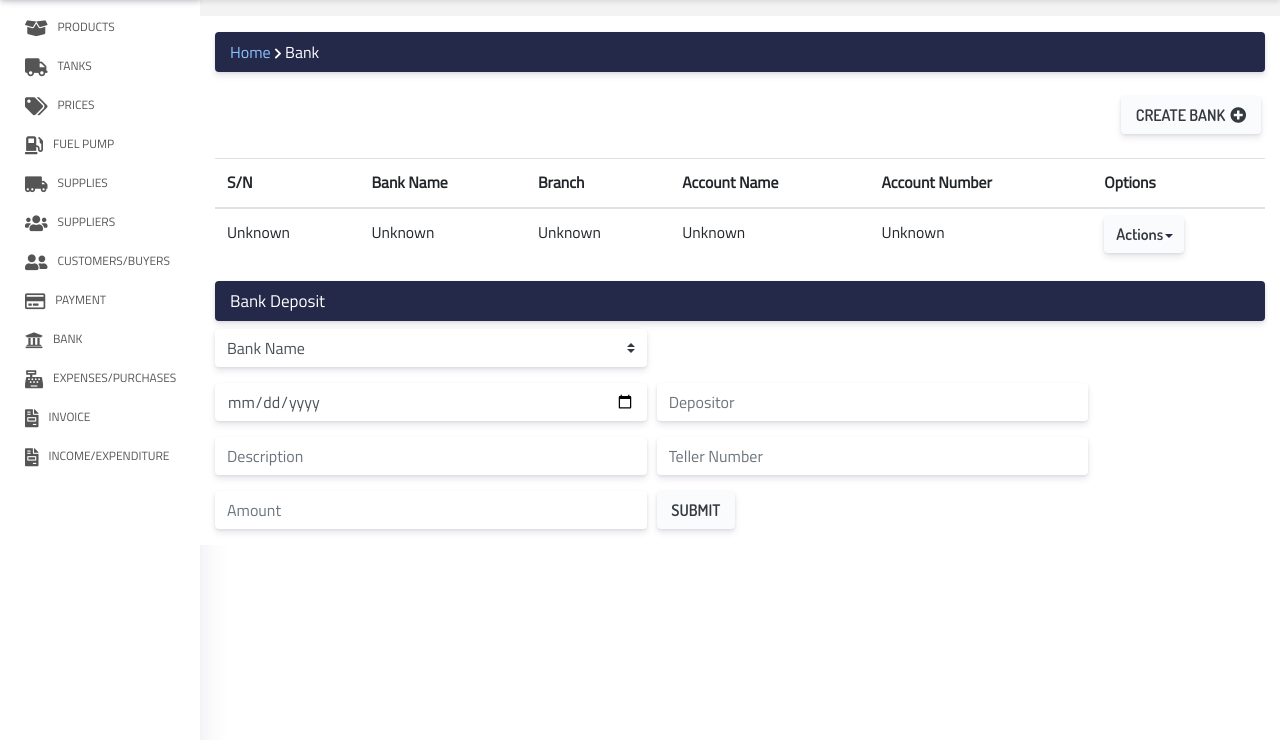
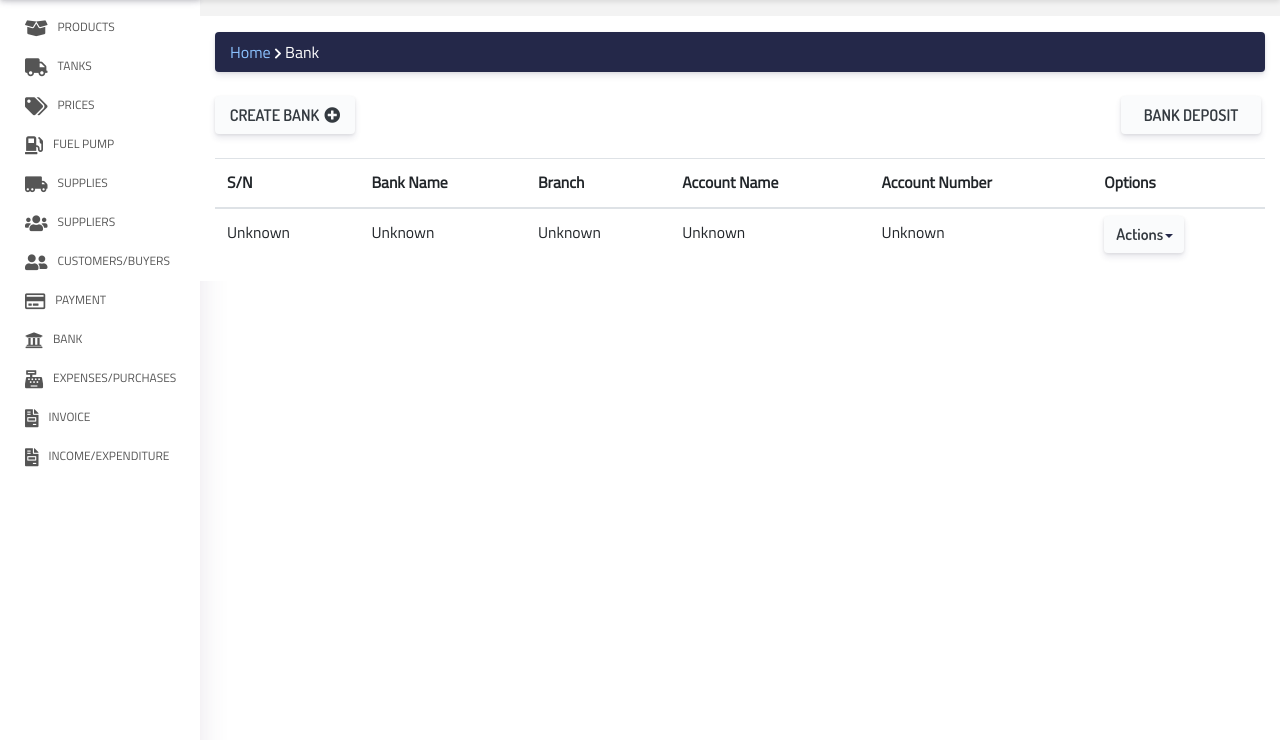
Before and after one commit to EmmanuelJoshua/Inventory-app-php, a PHP site: page /bank.php in a window 1280 px wide. Shown: the part 60-800 px from the top of the page. Run offline with PHP 8.4, Linux system fonts and the light colour scheme; some libraries are stand-ins or nearby versions.

Commit message:
Update bank.php

```diff
--- a/app/bank.php
+++ b/app/bank.php
@@ -28,7 +28,8 @@
 						<div class="row">
 							<div class="container-fluid">
 								<div class="mt-4 top-controls">
-									<button class="btn btn-primary mr-1 mb-4" data-toggle="modal" data-target="#createBank" style="float: right; width: 140px !important;">Create Bank<i class="fas fa-plus-circle"></i></button>
+									<button class="btn btn-primary mr-1 mb-4" data-toggle="modal" data-target="#createBank" style="width: 140px !important;">Create Bank<i class="fas fa-plus-circle"></i></button>
+                  <button class="btn btn-primary mr-1 mb-4" data-toggle="modal" data-target="#bankDeposit" style="float: right; width: 140px !important;">Bank Deposit</button>
 									<div class="modal fade" id="createBank" tabindex="-1" role="dialog" aria-labelledby="createBankModal" aria-hidden="true">
                       <div class="modal-dialog" role="document">
                         <div class="modal-content">
@@ -63,6 +64,58 @@
                               <div class="form-group mb-3">
                                 <div class="col-sm-12">
                                   <input type="text" class="form-control"placeholder="Enter Opening Balance" style="width: 100%;">
+                                </div>
+                              </div>
+                            </form>
+                          </div>
+                          <div class="modal-footer">
+                            <button type="button" class="btn btn-primary pl-1 pr-1" data-dismiss="modal" style="width: 80px !important;">Cancel<i class="fas fa-times-circle"></i></button>
+                            <button type="button" class="btn btn-primary pl-1 pr-1">Save<i class="fas fa-check-circle"></i></button>
+                          </div>
+                        </div>
+                      </div>
+                    </div>
+                    <div class="modal fade" id="bankDeposit" tabindex="-1" role="dialog" aria-labelledby="bankDepositModal" aria-hidden="true">
+                      <div class="modal-dialog" role="document">
+                        <div class="modal-content">
+                          <div class="modal-header">
+                            <h5 class="modal-title" id="bankDepositModal"><i class="fas fa-plus-square"></i></h5>
+                            <button type="button" class="close" data-dismiss="modal" aria-label="Close">
+                            <span aria-hidden="true">&times;</span>
+                            </button>
+                          </div>
+                          <div class="modal-body">
+                            <form class="form-horizontal">
+                              <div class="form-group mb-3">
+                                <div class="col-sm-12">
+                                  <select class="custom-select form-control">
+                                    <option>Bank Name</option>
+                                  </select>
+                                </div>
+                              </div>
+                              <div class="form-group mb-3">
+                                <div class="col-sm-12">
+                                  <input type="date" class="form-control" style="width: 100%;">
+                                </div>
+                              </div>
+                              <div class="form-group mb-3">
+                                <div class="col-sm-12">
+                                  <input type="text" class="form-control"placeholder="Enter Depositor" style="width: 100%;">
+                                </div>
+                              </div>
+                              <div class="form-group mb-3">
+                                <div class="col-sm-12">
+                                  <input type="text" class="form-control"placeholder="Enter Description" style="width: 100%;">
+                                </div>
+                              </div>
+                              <div class="form-group mb-3">
+                                <div class="col-sm-12">
+                                  <input type="text" class="form-control"placeholder="Enter Amount" style="width: 100%;">
+                                </div>
+                              </div>
+                              <div class="form-group mb-3">
+                                <div class="col-sm-12">
+                                  <input type="text" class="form-control"placeholder="Enter Teller Number" style="width: 100%;">
                                 </div>
                               </div>
                             </form>
@@ -180,44 +233,6 @@
             </div>
 					</div>
 				</div>
-				<div class="row">
-					<div class="container-fluid">
-						<h5 class="productTitle">Bank Deposit</h5>
-					<form>
-					<div class="form-row">
-				    <div class="form-group col-md-5">
-				     <select class="custom-select form-control">
-				     	<option>Bank Name</option>
-				     </select>
-				    </div>
-				  	</div>
-				  	<div class="form-row">
-				    <div class="form-group col-md-5">
-				     	<input type="date" class="form-control" placeholder="">
-				    </div>
-				    <div class="form-group col-md-5">
-				     	<input type="text" class="form-control" placeholder="Depositor">
-				    </div>
-				  	</div>
-				  	<div class="form-row">
-				    <div class="form-group col-md-5">
-				     	<input type="text" class="form-control" placeholder="Description">
-				    </div>
-				    <div class="form-group col-md-5">
-				     	<input type="text" class="form-control" placeholder="Teller Number">
-				    </div>
-				  	</div>
-				  	<div class="form-row">
-				    <div class="form-group col-md-5">
-				     	<input type="text" class="form-control" placeholder="Amount">
-				    </div>
-				    <div class="form-group col-md-1">
-				     	<input type="submit" class="form-control" value="Submit">
-				    </div>
-				  	</div>
-					</form>
-					</div>
-				</div>
 			</div>
 		</div>
 	</body>
```
